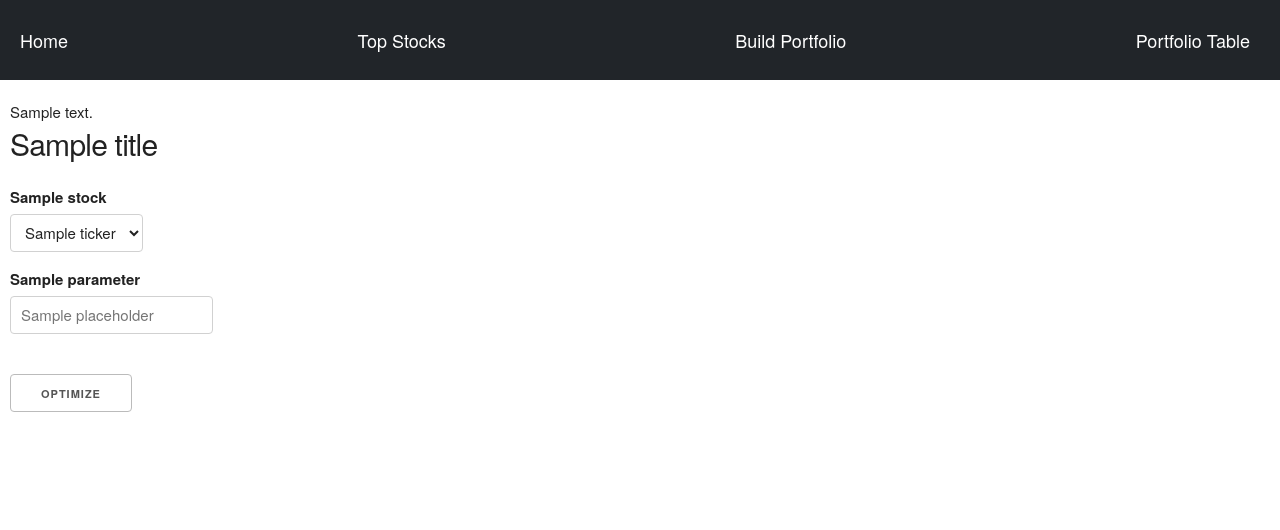
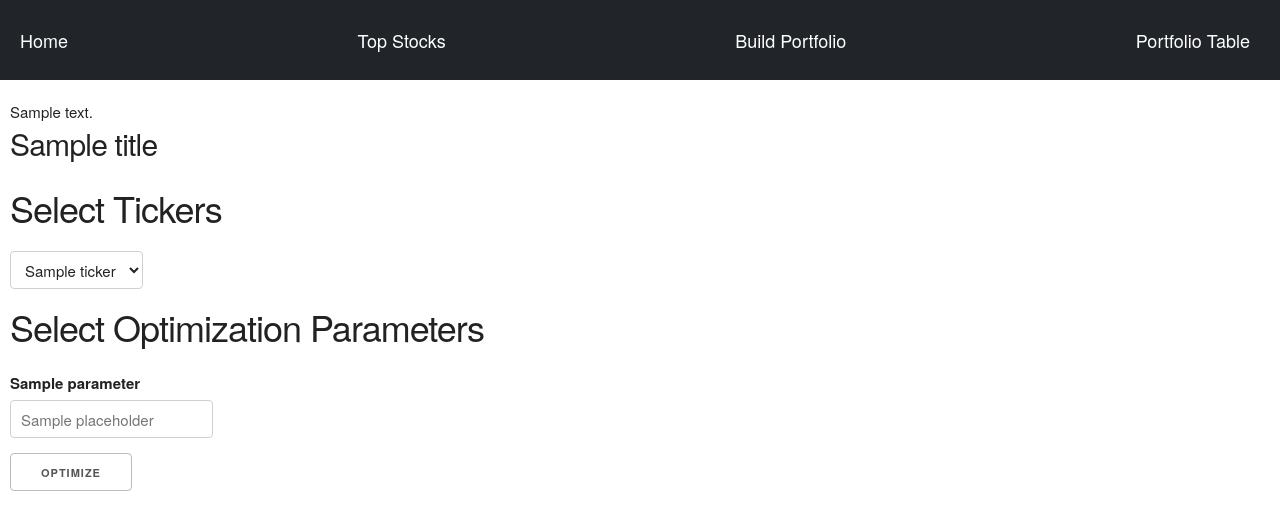
Before and after one commit to tkalden/stock-portfolio, a Flask app: template templates/create.html in a window 1280 px wide. Shown: the top 530 px of the page. Run offline with Flask 2, Linux system fonts and the light colour scheme; the template is opened without the code that fills it: most values are stand-ins (such as "Sample title", 1, 10 or a date in 2020); some libraries are stand-ins or nearby versions.

Commit message:
arranged the select tickers on create page horizontally. Fixed Optimize button

```diff
--- a/main.py
+++ b/main.py
@@ -72,12 +72,12 @@ def create():
         elif expected_return_value == '':
             flash('Expected Return Value must not be blank')
         else:
+            print("HERE")
             app.logger.info("Optimizing the stock data")
             portfolio = stockValueExtract.stock(session["sector"], session["stock_type"], session["index"]).build_portfolio(df=pd.read_pickle("./stock.pkl"), selected_ticker_list=session["selected_ticker_lists"], desired_return=np.divide(int(
                 expected_return_value), 100), threshold=int(threshold), investing_amount=int(investing_amount))
             portfolio = np.round(portfolio, decimals=2)
             portfolio.to_pickle("./portfolio.pkl")
-            print("GOT HERE")
             return redirect(url_for('portfolio'))
 
     return render_template('create.html', ticker_lists=session["ticker_lists"], stocks=helper.get_stock_dict(session["ticker_lists"], len(set(session["ticker_lists"]))), parameters=helper.get_optimization_parameters())
--- a/templates/create.html
+++ b/templates/create.html
@@ -2,16 +2,19 @@
 {% block title %} Stock Optmization Parameters {% endblock %}
 {% block content %}
 <form class="form-inline" method="post">
+    <h3> Select Tickers </h3>
+    <b-row>
     {% for stock in stocks %}
-    <div class="cnt" id = "{{stock['label']}}">
-        <label for ="{{stock['label']}}"> {{stock['title']}} </label>
+    <b-col class="cnt" id = "{{stock['label']}}">
         <select id = "stock[]" name="stock[]">
             {% for e in stock['ticker_list']  %}
                 <option value="{{ e }}" selected>{{ e }}</option>
             {% endfor %}
         </select>
-    </div>
+    </b-col>
     {% endfor %}
+    </b-row>
+    <h3> Select Optimization Parameters </h3>
     {% for parameter in parameters %}
         <label for = "{{ parameter['label'] }}">{{ parameter['title'] }}</label>
         <input type="text" name="{{ parameter['label'] }}"
@@ -19,6 +22,7 @@
         class='cnt'
         value="{{ request.form[parameter['label']] }}"></input>
     {% endfor %}
+    <br>
+    <button type="submit"> Optimize </button>
 </form>
-<button> Optimize </button> </a>
 {% endblock %}
```
Also changed, not shown: 1 other file.
